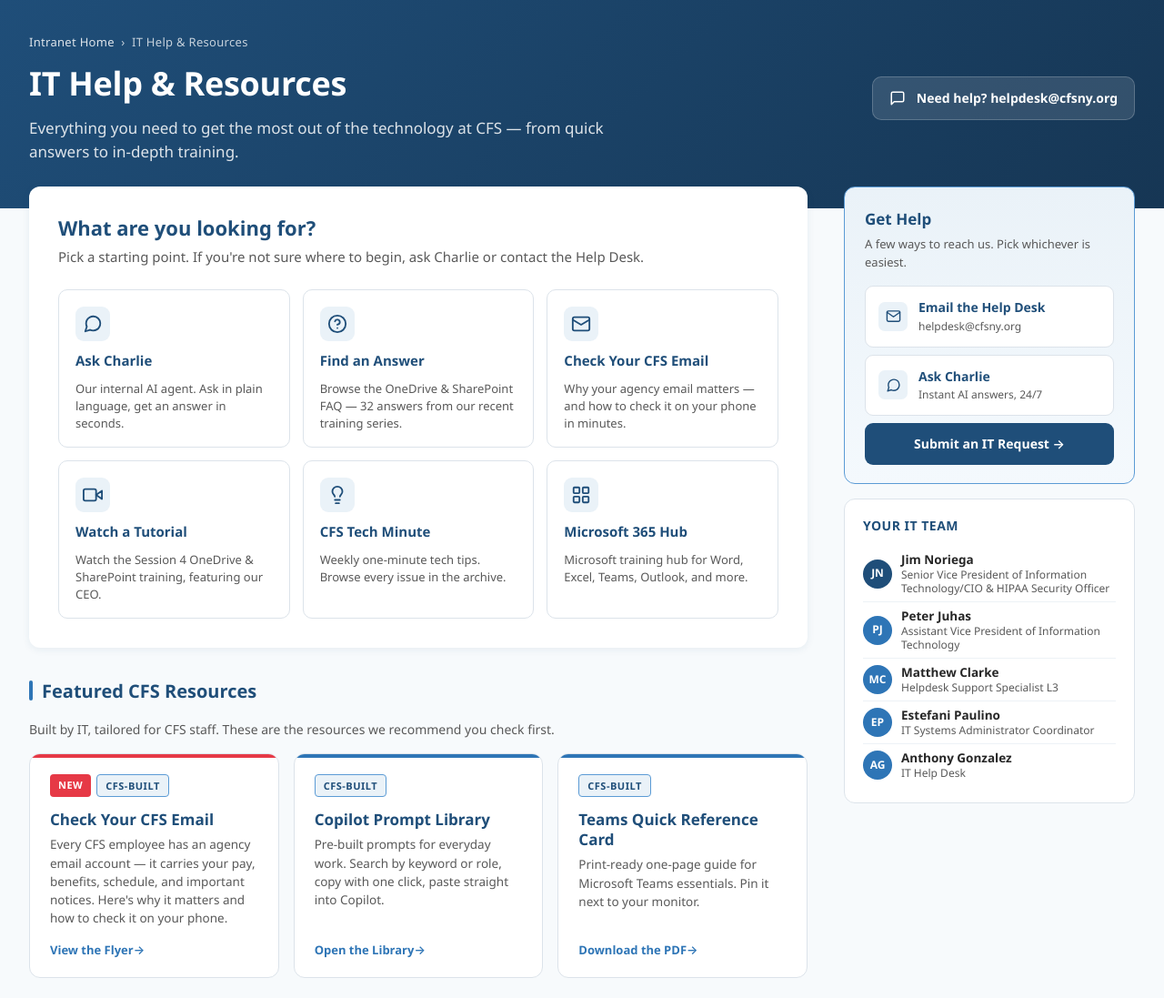
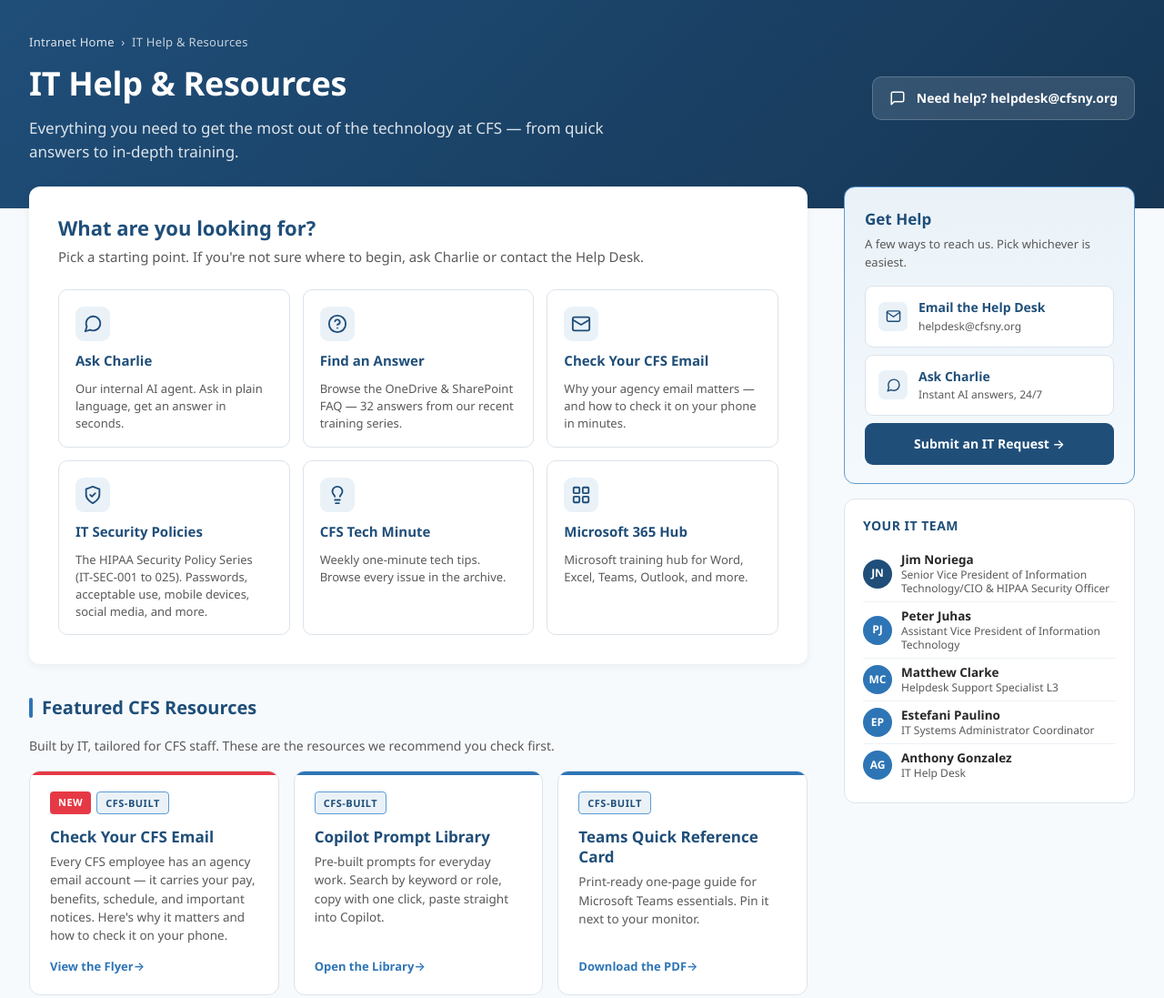
Before and after one commit to jnoriega-cfs/cfs-intranet-tools, a plain HTML site: page it-help.html in a window 1280 px wide. Shown: the top 1097 px of the page at 91% size. Drawn offline with Linux system fonts and the light colour scheme.

Commit message:
Add files via upload

```diff
--- a/it-help.html
+++ b/it-help.html
@@ -771,12 +771,14 @@
           <p class="tile-desc">Why your agency email matters — and how to check it on your phone in minutes.</p>
         </a>
 
-        <a class="tile" href="https://cfsny.sharepoint.com/_layouts/15/stream.aspx?id=%2FSiteAssets%2FIT%2DHelp%2DResources%2FSession%204%20%20SharePoint%20and%20OneDrive%20Trainings%2D20260424%5F110200%2DMeeting%20Recording%2Emp4&referrer=StreamWebApp%2EWeb&referrerScenario=AddressBarCopied%2Eview%2E5774ef34%2D0a2e%2D4ec6%2Db91c%2Db63eece9b351" target="_blank" rel="noopener noreferrer">
+        <!-- IT Policies tile (replaced "Watch a Tutorial"). IMPORTANT: replace the href below with the URL of the
+             SharePoint document library that holds the IT-SEC policy series (see note from Jim/IT). -->
+        <a class="tile" href="https://cfsny.sharepoint.com/IT%20Policies/Forms/AllItems.aspx" target="_blank" rel="noopener noreferrer">
           <div class="tile-icon">
-            <svg viewBox="0 0 24 24" fill="none" stroke="currentColor" stroke-width="2" stroke-linecap="round" stroke-linejoin="round"><polygon points="23 7 16 12 23 17 23 7"/><rect x="1" y="5" width="15" height="14" rx="2" ry="2"/></svg>
+            <svg viewBox="0 0 24 24" fill="none" stroke="currentColor" stroke-width="2" stroke-linecap="round" stroke-linejoin="round"><path d="M12 22s8-4 8-10V5l-8-3-8 3v7c0 6 8 10 8 10z"/><path d="M9 12l2 2 4-4"/></svg>
           </div>
-          <h3 class="tile-title">Watch a Tutorial</h3>
-          <p class="tile-desc">Watch the Session 4 OneDrive &amp; SharePoint training, featuring our CEO.</p>
+          <h3 class="tile-title">IT Security Policies</h3>
+          <p class="tile-desc">The HIPAA Security Policy Series (IT-SEC-001 to 025). Passwords, acceptable use, mobile devices, social media, and more.</p>
         </a>
 
         <!-- Tech Minute archive (replaced the duplicate "Submit an IT Request" tile; the ticket link remains as the primary CTA in the Get Help sidebar) -->
```
